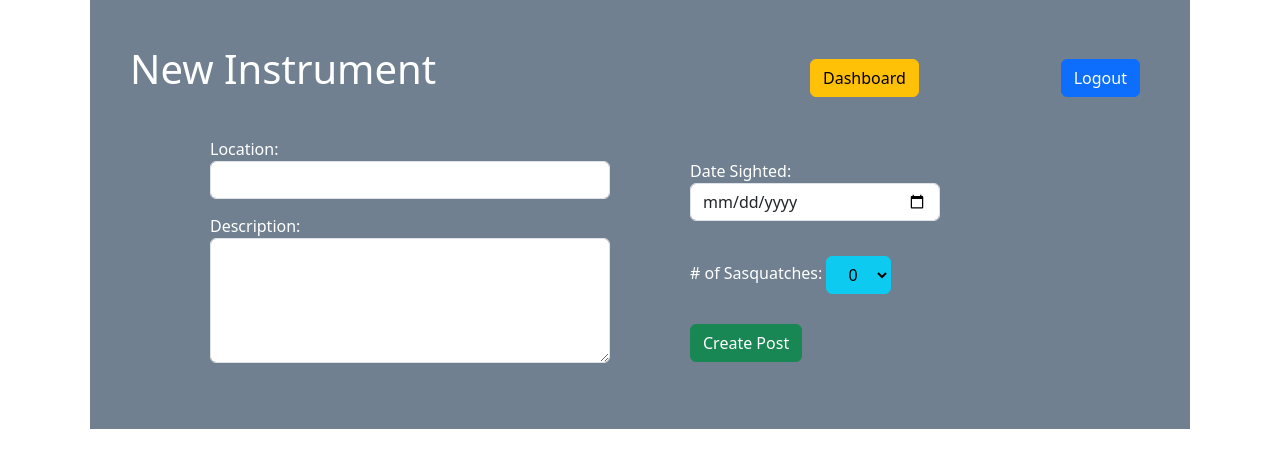
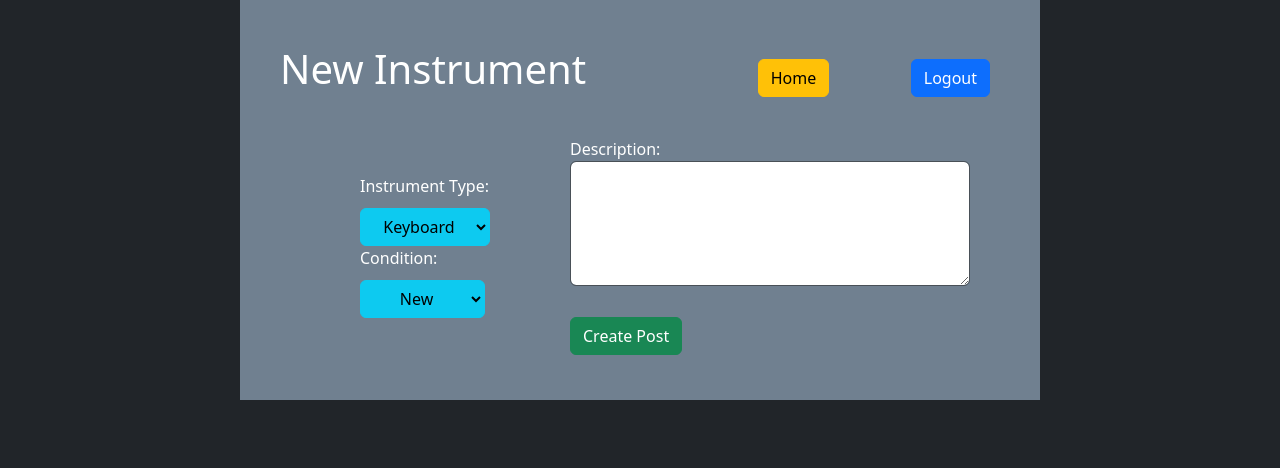
Before and after one commit to Wbradmeyer/MeyerSoloProject, a Flask app: template flask_app/templates/create_instrument.html in a window 1280 px wide. Shown: the top 468 px of the page. Run offline with Flask 3, Linux system fonts and the light colour scheme; the template is opened without the code that fills it, so the values that code supplies are empty.

Commit message:
styling and create form

```diff
--- a/flask_app/controllers/users.py
+++ b/flask_app/controllers/users.py
@@ -7,7 +7,7 @@ from flask_app.models import user # import entire file, rather than class, to av
 def create_user():
     user_id = user.User.create_new_user(request.form)
     if user_id:
-        return redirect('/dashboard')
+        return redirect('/home')
     return redirect('/')
 
 
@@ -19,7 +19,7 @@ def index():
 @app.route('/users/login', methods=['POST'])
 def login_user():
     if user.User.login_user(request.form):
-        return redirect('/dashboard')
+        return redirect('/home')
     return redirect('/')
 
 @app.route('/users/logout')
--- a/flask_app/static/css/style.css
+++ b/flask_app/static/css/style.css
@@ -33,6 +33,7 @@ h1 {
 .form-control {
     width: 250px;
     margin-bottom: 15px;
+    background-color: white;
 }
 
 #confirm {
@@ -54,7 +55,7 @@ h1 {
 
 .wrapper {
     margin: auto;
-    width: 1100px;
+    width: 800px;
     background-color: slategray;
     color: white;
     padding: 30px;
--- a/flask_app/templates/create_instrument.html
+++ b/flask_app/templates/create_instrument.html
@@ -1,5 +1,5 @@
 <!DOCTYPE html>
-<html lang="en">
+<html lang="en" data-bs-theme="dark">
 <head>
     <meta charset="UTF-8">
     <meta http-equiv="X-UA-Compatible" content="IE=edge">
@@ -23,8 +23,7 @@
         {% endwith %}
         <div class="nav_bar">
             <h1>New Instrument</h1>
-            <h2>{{ session.name }}</h2>
-            <a href="/dashboard" class="btn btn-warning">Dashboard</a>
+            <a href="/home" class="btn btn-warning">Home</a>
             <a href="/users/logout" class="btn btn-primary">Logout</a>
         </div>
         <div>
@@ -32,39 +31,44 @@
                 <div class="box">
                     <form action="/instruments/new" method="post">
                         <input type="hidden" name="user_id" value="{{ session.user_id }}">
-                        <label for="location">
-                            Location:
-                            <input type="text" name="location" class="form-control" value="{{ data.location }}" style="width: 400px;">
-                        </label>
-                        <div class="form-group">
-                            <label for="description">
-                                Description:
-                                <textarea name="description" id="description" class="form-control" style="height: 125px; width: 400px;">{{ data.description }}</textarea>
-                            </label>
-                        </div>
-                </div>
-                <div class="box">
-                        <label for="date_seen">Date Sighted:
-                            <input type="date" name="date_seen" id="date_seen" class="form-control" value="{{ data.date_seen }}">
-                        </label>
                         <div>
-                            <label for="number"># of Sasquatches:
-                                <select name="number" id="number" class="btn btn-info">
-                                    <option value="0">0</option>
-                                    <option value="1">1</option>
-                                    <option value="2">2</option>
-                                    <option value="3">3</option>
-                                    <option value="4">4</option>
-                                    <option value="5">5</option>
-                                    <option value="6">6</option>
-                                    <option value="7">7</option>
-                                    <option value="8">8</option>
-                                    <option value="9">9</option>
-                                    <option value="10">10</option>
+                            <label for="name">Instrument Type:
+                                <select name="name" id="name" class="btn btn-info">
+                                    <option value="Keyboard" selected>Keyboard</option>
+                                    <option value="Trumpet">Trumpet</option>
+                                    <option value="Trombone">Trombone</option>
+                                    <option value="Tuba">Tuba</option>
+                                    <option value="Violin">Violin</option>
+                                    <option value="Viola">Viola</option>
+                                    <option value="Cello">Cello</option>
+                                    <option value="Flute">Flute</option>
+                                    <option value="Clarinet">Clarinet</option>
+                                    <option value="Oboe">Oboe</option>
+                                    <option value="Saxophone">Saxophone</option>
                                 </select>
                             </label>
                         </div>
-                        <button type="submit" class="btn btn-success">Create Post</button>
+                        <div>
+                            <label for="condition">Condition:
+                                <select name="condition" id="condition" class="btn btn-info">
+                                    <option value="New" selected>New</option>
+                                    <option value="Excellent">Excellent</option>
+                                    <option value="Very Good">Very Good</option>
+                                    <option value="Good">Good</option>
+                                    <option value="Fair">Fair</option>
+                                </select>
+                            </label>
+                        </div>
+
+                </div>
+                <div class="box">
+                    <div class="form-group">
+                        <label for="description">
+                            Description:
+                            <textarea name="description" id="description" class="form-control" style="height: 125px; width: 400px;">{{ data.description }}</textarea>
+                        </label>
+                    </div>
+                    <button type="submit" class="btn btn-success">Create Post</button>
                     </form>
                 </div>
             </div>
```
Also changed, not shown: flask_app/controllers/instruments.py (+14 -8 lines), flask_app/templates/index.html (+12 -5 lines), 2 other files.
